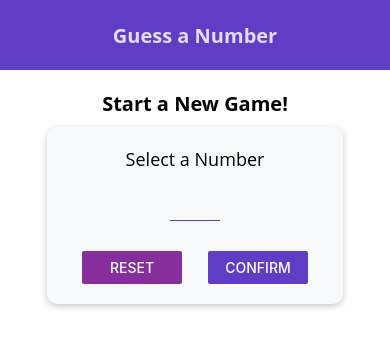
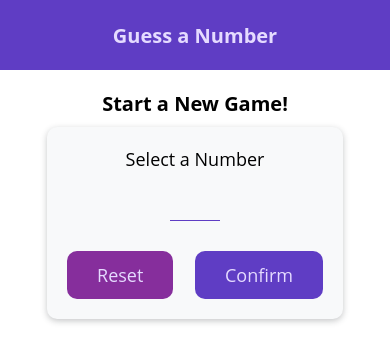
Before and after one commit to anitastamenkovic/Guess-A-Number-React-Native, a React Native app: screen / in a window 390 px wide. Shown: the top 362 px of the page. Built offline with nearby package versions, Linux system fonts and the light colour scheme.

Commit message:
Text and custom button

```diff
--- /dev/null
+++ b/components/layout/mainButton.js
@@ -0,0 +1,29 @@
+import React from 'react';
+import {StyleSheet, View, Text, TouchableOpacity} from 'react-native';
+import Colors from '../../constants/colors';
+
+const MainButton = ({title, onClick, style}) => {
+  return (
+    <TouchableOpacity activeOpacity={0.6} onPress={onClick}>
+      <View style={{...styles.btnContainer, ...style}}>
+        <Text style={styles.btnText}>{title}</Text>
+      </View>
+    </TouchableOpacity>
+  );
+};
+
+const styles = StyleSheet.create({
+  btnContainer: {
+    backgroundColor: Colors.primary,
+    paddingHorizontal: 30,
+    paddingVertical: 12,
+    borderRadius: 10,
+  },
+  btnText: {
+    color: Colors.lightPrimary,
+    fontFamily: 'Open Sans',
+    fontSize: 18,
+  },
+});
+
+export default MainButton;
--- a/components/screens/GameOverScreen.js
+++ b/components/screens/GameOverScreen.js
@@ -1,5 +1,7 @@
 import React from 'react';
 import {StyleSheet, View, Text, Button, Image} from 'react-native';
+
+import MainButton from '../layout/mainButton';
 import Colors from '../../constants/colors';
 import DefaultStyles from '../../constants/default-styles';
 
@@ -7,10 +9,27 @@ const GameOverScreen = ({roundsNumber, userNumber, onRestart}) => {
   return (
     <View style={styles.screen}>
       <Text style={DefaultStyles.text}>Game is Over!</Text>
-      <View style={styles.imageContainer}><Image style={styles.image} resizeMode='cover' source={require('../../assets/success.png')} /></View>
-      <Text style={DefaultStyles.text}>Number of rounds: {roundsNumber}</Text>
-      <Text style={DefaultStyles.text}>Number was: {userNumber}</Text>
-      <Button title="NEW GAME" onPress={onRestart} />
+      <View style={styles.imageContainer}>
+        <Image
+          style={styles.image}
+          resizeMode="cover"
+          source={require('../../assets/success.png')}
+          // Network image
+          //   fadeDuration={1000}
+          //   source={{
+          //     uri: 'https://cdn.mos.cms.futurecdn.net/ntFmJUZ8tw3ULD3tkBaAtf-970-80.jpg.webp',
+          //   }}
+        />
+      </View>
+      <View style={styles.textContainer}>
+        <Text style={DefaultStyles.text}>
+          Your phone needed
+          <Text style={DefaultStyles.highlightText}> {roundsNumber}</Text>{' '}
+          rounds to guess the number
+          <Text style={DefaultStyles.highlightText}> {userNumber}.</Text>
+        </Text>
+      </View>
+      <MainButton title="NEW GAME" onClick={onRestart} />
     </View>
   );
 };
@@ -33,7 +52,11 @@ const styles = StyleSheet.create({
   image: {
     width: '100%',
     height: '100%',
-  }
+  },
+  textContainer: {
+    marginHorizontal: 30,
+    marginBottom: 20,
+  },
 });
 
 export default GameOverScreen;
--- a/components/screens/StartGameScreen.js
+++ b/components/screens/StartGameScreen.js
@@ -11,6 +11,7 @@ import {
 
 import Card from '../layout/Card';
 import Input from '../layout/Input';
+import MainButton from '../layout/mainButton';
 import NumberContainer from '../layout/NumberContainer';
 import Colors from '../../constants/colors';
 import DefaultStyles from '../../constants/default-styles';
@@ -70,31 +71,19 @@ const StartGameScreen = props => {
             value={enteredValue}
           />
           <View style={styles.btnContainer}>
-            <View style={styles.btn}>
-              <Button
-                title="Reset"
-                onPress={resetInputHandler}
-                color={Colors.accent}
-              />
-            </View>
-            <View style={styles.btn}>
-              <Button
-                title="Confirm"
-                onPress={confirmInputHandler}
-                color={Colors.primary}
-              />
-            </View>
+            <MainButton
+              title="Reset"
+              onClick={resetInputHandler}
+              style={styles.resetBtn}
+            />
+            <MainButton title="Confirm" onClick={confirmInputHandler} />
           </View>
         </Card>
         {confirmed && (
           <Card style={styles.outputContainer}>
             <Text style={DefaultStyles.text}>You selected</Text>
             <NumberContainer number={selectedNumber} />
-            <Button
-              title="START GAME"
-              color={Colors.primary}
-              onPress={startGameHandler}
-            />
+            <MainButton title="START GAME" onClick={startGameHandler} />
           </Card>
         )}
       </View>
@@ -117,11 +106,9 @@ const styles = StyleSheet.create({
     flexDirection: 'row',
     justifyContent: 'space-between',
     width: '100%',
-    paddingHorizontal: 15,
   },
-  btn: {
-    width: 100,
-    fontFamily: 'Open Sans',
+  resetBtn: {
+    backgroundColor: Colors.accent,
   },
   input: {
     width: 50,
--- a/constants/default-styles.js
+++ b/constants/default-styles.js
@@ -1,14 +1,22 @@
 import {StyleSheet} from 'react-native';
+import Colors from './colors';
 
 export default StyleSheet.create({
   text: {
     fontFamily: 'Open Sans',
     fontSize: 18,
+    textAlign: 'center',
   },
   titleText: {
     fontFamily: 'Open Sans',
     fontSize: 20,
     fontWeight: 'bold',
     marginVertical: 10,
-  }
+    textAlign: 'center',
+  },
+  highlightText: {
+    fontFamily: 'Open Sans',
+    fontWeight: 'bold',
+    color: Colors.primary,
+  },
 });
```
